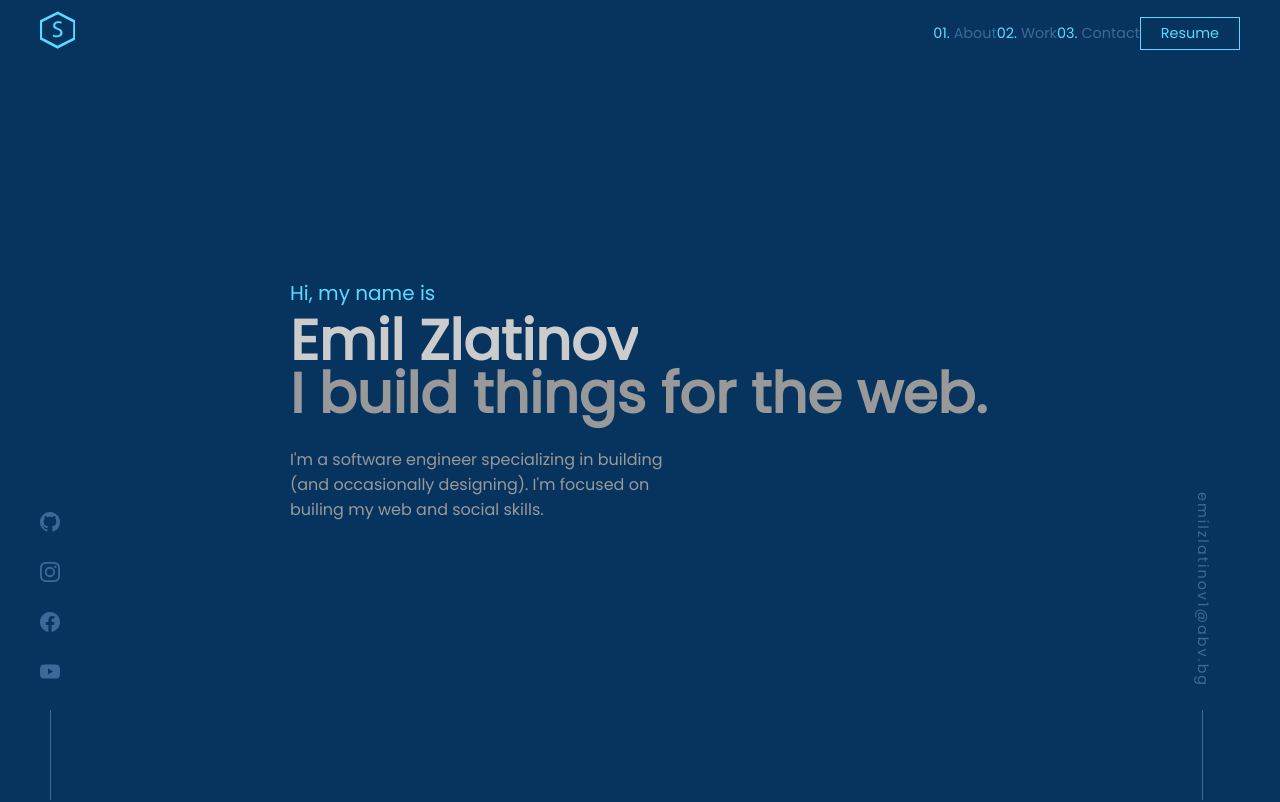
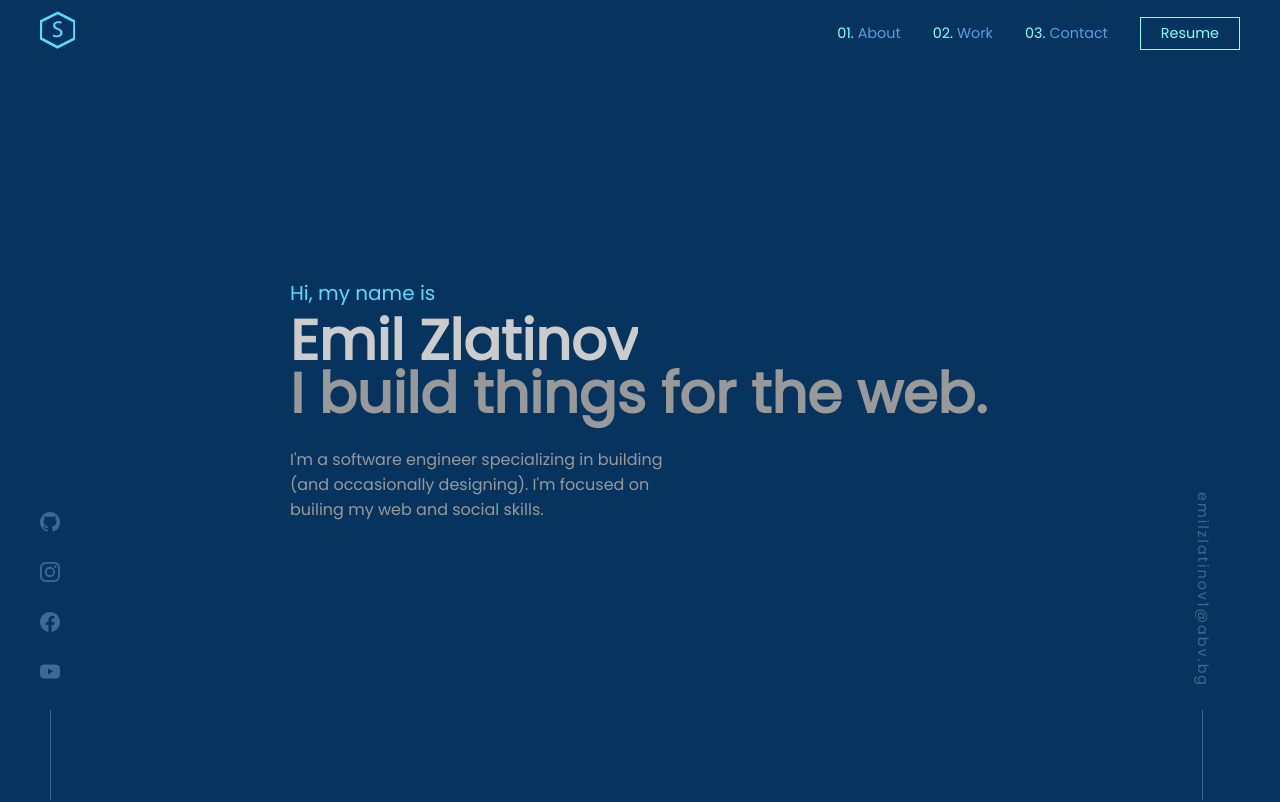
Before and after one commit to StroverIT/portfolio, a React (Create React App) app: page / in a window 1280 px wide. Shown: the top 802 px of the page. Built offline with nearby package versions, Linux system fonts and the light colour scheme.

Commit message:
removing unnescesery things

```diff
--- a/src/components/nav/navigation.scss
+++ b/src/components/nav/navigation.scss
@@ -14,9 +14,7 @@ nav > section > *{
     z-index: 1000 ;
 
 }
-.nav-links ul{
-    column-gap: 2rem;
-}
+
 .navIconContainer{
     position:relative;
 }
@@ -80,8 +78,11 @@ li a:hover,a:hover{
     background-color: var(--secondary-color);
 }
 
-.nav-links{
+.nav-links-container{
     filter: brightness(1.5);
+    ul{
+        column-gap: 2rem;
+    }
 }
 
 .hidden{
```
